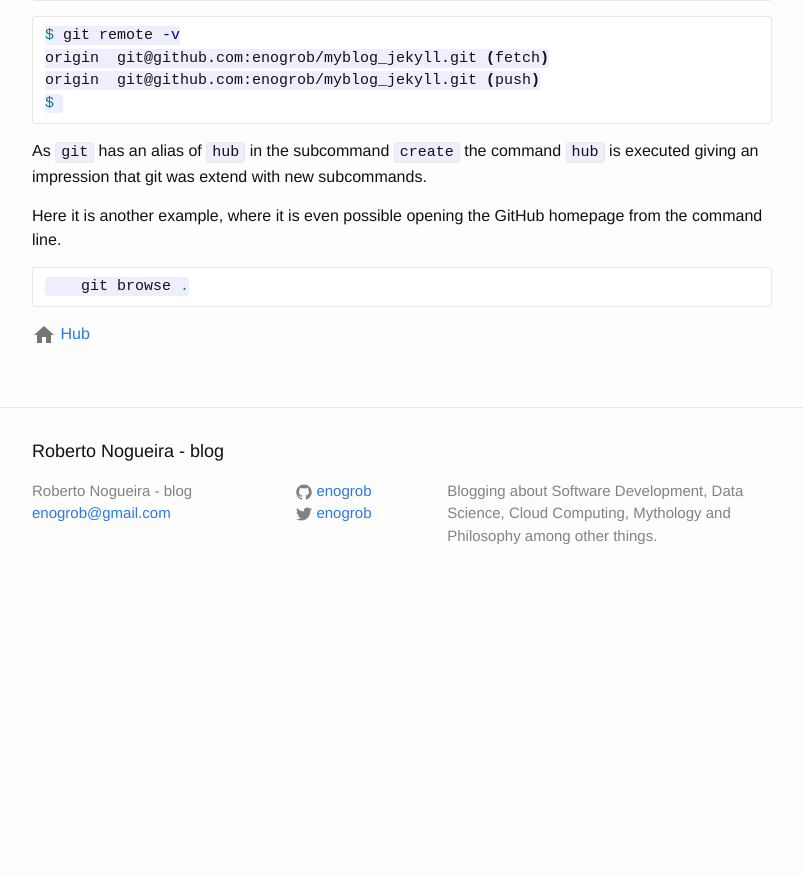
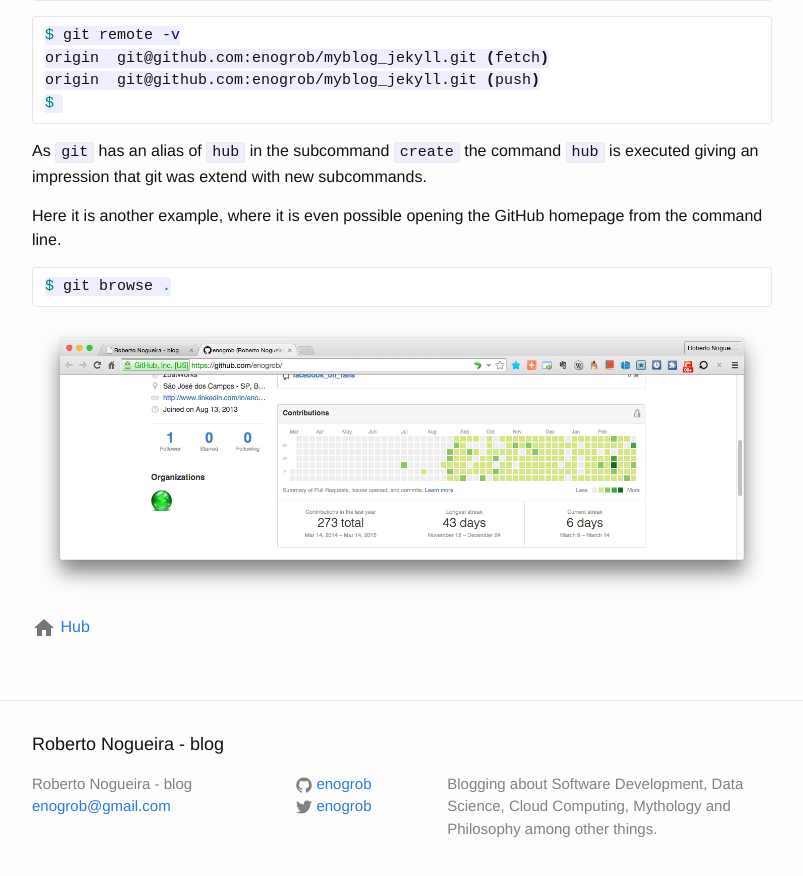
Before and after one commit to enogrob/myblog_jekyll, a Jekyll site: the page built from _posts/2015-03-03-hub-makes-git-better-with-github.md, in a window 1280 px wide and 900 px high, scrolled down 579 px. Shown: the top 876 px of the window, without its empty margins (238-1041 px from the left). Built offline with Jekyll 4.4.1, drawn with Linux system fonts in a browser that asks for light colours; Markdown is read by kramdown in place of the engine named in the settings; before the commit the page ends 1186 px from its top, so only the background shows below that.

Commit message:
Add Google Chrome screenshot to Hub post

````diff
--- a/_posts/2015-03-03-hub-makes-git-better-with-github.md
+++ b/_posts/2015-03-03-hub-makes-git-better-with-github.md
@@ -26,8 +26,11 @@ $
 As `git` has an alias of `hub` in the subcommand `create` the command `hub` is executed giving an impression that git was extend with new subcommands.
 
 Here it is another example, where it is even possible opening the GitHub homepage from the command line.
+
 ```bash
-    git browse .
+$ git browse .
 ```
 
+![Google Chrome Screenshot](/assets/google-chrome-08.19.07.png)
+
 ![Home Logo](/assets/home1.png) [Hub](https://hub.github.com)
````
Also changed, not shown: _posts/2015-03-14-Kitematic-the-easiest-way-to-use-Docker-on-your-Mac.md (+1 -1 lines), assets/google-chrome-08.19.07.png (added).
